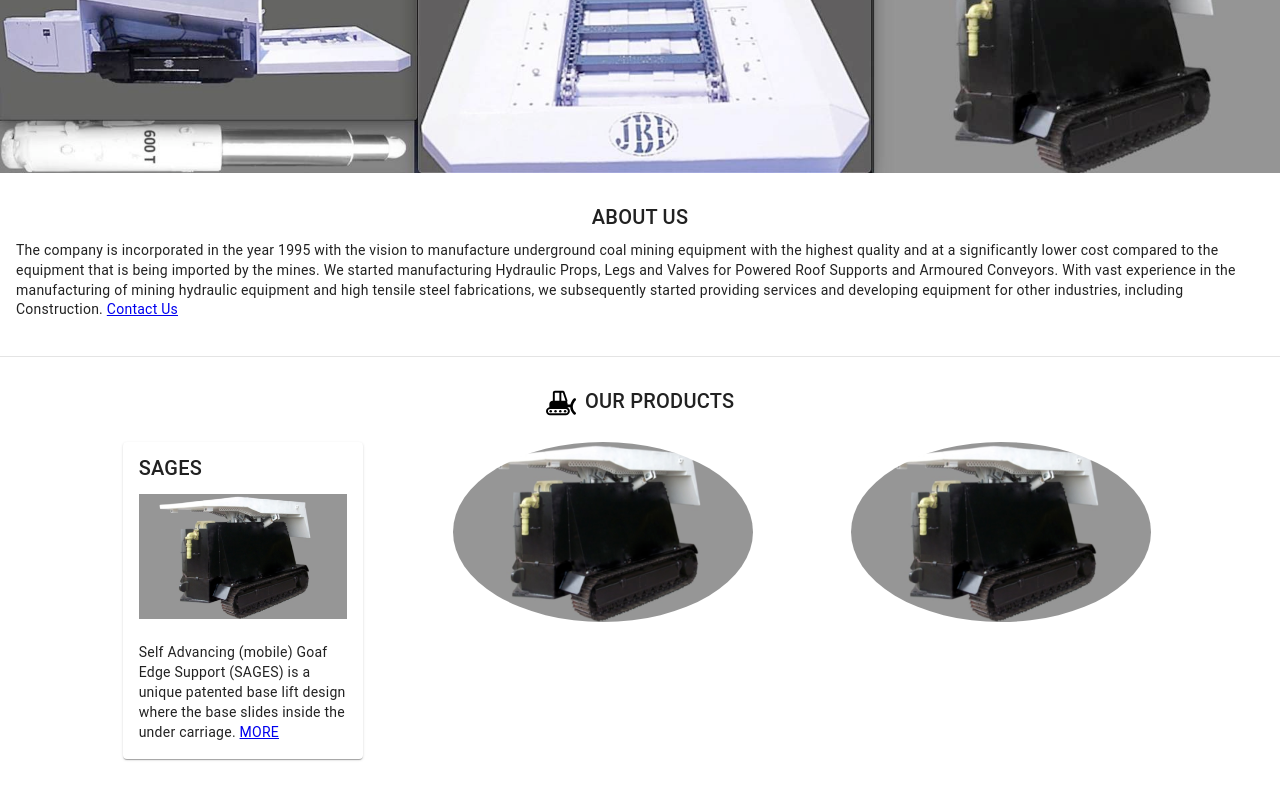
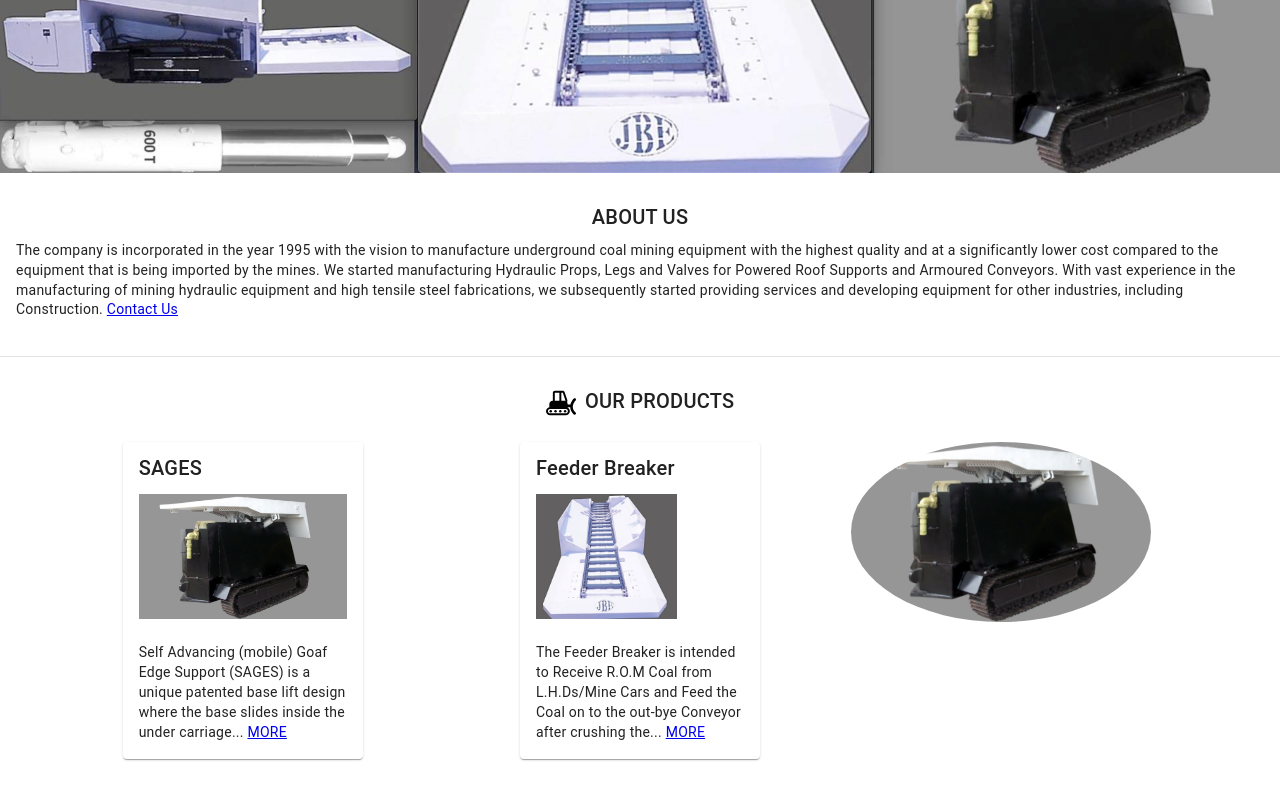
Before and after one commit to analamala/jaya-bharat, a Vue app: page / in a window 1280 px wide. Shown: the part 334-1134 px from the top of the page. Built offline with nearby package versions, Linux system fonts and the light colour scheme.

Commit message:
Build feeder breaker summary & detail pages

```diff
--- a/src/components/Home.vue
+++ b/src/components/Home.vue
@@ -2,11 +2,11 @@
   <v-img src="@/assets/images/products-collage.jpeg" />
   <AboutUs class="my-5"></AboutUs>
   <v-divider color="grey-darken-4"/>
-  <Products class="my-5"></Products>
+  <ProductsSummary class="my-5"></ProductsSummary>
 </template>
 
 <script setup lang="ts">
 //
 import AboutUs from "@/components/AboutUs.vue";
-import Products from "@/views/Products.vue";
+import ProductsSummary from "@/components/Products/ProductsSummary.vue";
 </script>
--- /dev/null
+++ b/src/components/Products/FeederBreakerDetail.vue
@@ -0,0 +1,77 @@
+<template>
+  <div>
+    <v-container fluid>
+      <v-row>
+        <v-col>
+          <h2>Feeder Breaker</h2>
+        </v-col>
+      </v-row>
+      <v-row>
+        <v-col>
+          <v-img src="@/assets/images/feeder-breaker-product.png" width="380px" height="336px"></v-img>
+        </v-col>
+      </v-row>
+      <v-row>
+        <v-col>
+          <p>
+            The Feeder Breaker is intended to Receive R.O.M Coal from L.H.Ds/Mine Cars and Feed the Coal on
+            to the out-bye Conveyor after crushing the Coal to the required size.  The feed rate can be adjusted
+            by varying the Feeder Breaker Conveyor speed. It has an Hopper capacity of 12 Cu.met. The drive is by
+            Flame Proof 3-Phase Induction Motor operated by 550 Volts, 3-Phase Power supply.
+          </p>
+          <br>
+          <p>
+            The Feeder Breaker is mounted on a set of Crawlers through 4 nos Hydraulic cylinders. The Discharge
+            end height and tilt can be adjusted by means of these Cylinders. The Crawlers are operated by
+            Radio-Remote control during shifting of the unit from one place to another.
+          </p>
+          <br>
+          <p>
+            The Chain conveyor consists of twin out board Roller chains connected by Flight bars and driven
+            by Hydraulic Motor and Planetary reducer. The chains have a breaking strength of 70.Tonnes each.
+            The Conveyor Trough is lined with CCO Wear Plates and the Bottom Plates are made of
+            Abrasion Resistant (AR) Plates. The Chains tensioning is by Hydraulic means.
+          </p>
+          <br>
+          <p>
+            The Breaker unit consists of a Rotor whose shaft is mounted with heavy duty Bearings inside sealed
+            housings having sliding provision for Breaker height adjustment. The crushing is done by TC Tipped
+            cutting Picks housed in Pick holders through replaceable Pick Sleeves. Dust suppression is through
+            water curtains containing spray nozzles.
+          </p>
+        </v-col>
+      </v-row>
+      <v-row>
+        <v-col>
+          <b>Specification:</b>
+          <ol class="mx-6">
+            <li><b>Model:</b> JBE-FB-1000</li>
+            <li><b>Processed material:</b> R.O.M Coal</li>
+            <li><b>Feeder Capacity:</b> 1000 T.P.H (Max)</li>
+            <li><b>Hopper capacity:</b> 12 Cu.met</li>
+            <li><b>Chain Conveyor width:</b> 1220mm</li>
+            <li><b>Conveyor speed:</b> 0-30 Met/Min</li>
+            <li><b>Conveyor Chain:</b> 77.9 Pitch Twin Outboard Roller Chain</li>
+            <li><b>Conveyor Drive:</b> Hydraulic</li>
+            <li><b>Input  size:</b> 600 x 900 x 900 mm</li>
+            <li><b>Output size:</b> 100 to 200mm (Adjustable)</li>
+            <li><b>Compressive Strength of Coal:</b> 100 Mpa (Max)</li>
+            <li><b>Crawler Speed:</b> 14 met/Min</li>
+            <li><b>Crawler Drive:</b> Hydraulic with Planetary gear reducer</li>
+            <li><b>Crawler Brakes:</b> 1 Hydraulic and 1 Mechanical fail safe Disc type</li>
+            <li><b>Overall Length:</b> 10.5 Met</li>
+            <li><b>Overall width:</b> 3.15 Met</li>
+            <li><b>Operating height:</b> 2.2 Met (Max)</li>
+            <li><b>Travelling height:</b> 1.6 Met</li>
+            <li><b>Installed Power:</b> 150 K.W  (Max)</li>
+            <li><b>Weight:</b> 30,000 Kgs Appx</li>
+          </ol>
+        </v-col>
+      </v-row>
+    </v-container>
+  </div>
+</template>
+
+<script setup lang="ts">
+//
+</script>
--- /dev/null
+++ b/src/components/Products/FeederBreakerSummary.vue
@@ -0,0 +1,26 @@
+<template>
+  <v-card class="mx-auto" max-width="240">
+    <v-card-item title="Feeder Breaker">
+    </v-card-item>
+    <v-card-text>
+      <v-row>
+        <v-col>
+          <v-img width="141" height="125px"
+                 src="@/assets/images/feeder-breaker-product.png">
+          </v-img>
+        </v-col>
+      </v-row>
+      <v-row>
+        <v-col>
+          The Feeder Breaker is intended to Receive R.O.M Coal from L.H.Ds/Mine Cars and Feed the Coal
+          on to the out-bye Conveyor after crushing the...
+          <router-link to="/feederBreakerDetail">MORE</router-link>
+        </v-col>
+      </v-row>
+    </v-card-text>
+  </v-card>
+</template>
+
+<script setup lang="ts">
+//
+</script>
--- a/src/components/Products/Products.vue
+++ /dev/null
@@ -1,55 +0,0 @@
-<template>
-  <v-card flat>
-    <v-card-title class="text-center">
-      <v-icon class="mr-1"><ProductsIcon/></v-icon>
-      OUR PRODUCTS
-    </v-card-title>
-    <v-card-text>
-      <v-container>
-        <v-row>
-          <v-col>
-            <v-card class="mx-auto" max-width="240">
-              <v-card-item title="SAGES">
-              </v-card-item>
-              <v-card-text>
-                <v-row>
-                  <v-col>
-                    <v-img width="220px" height="125px"
-                           src="@/assets/images/SAGES-product.png">
-                    </v-img>
-                  </v-col>
-                </v-row>
-                <v-row>
-                  <v-col>
-                    Self Advancing (mobile) Goaf Edge Support (SAGES) is a unique patented base lift design where
-                    the base slides inside the under carriage.
-                      <router-link to="/sagesDetail">MORE</router-link>
-                  </v-col>
-                </v-row>
-              </v-card-text>
-
-            </v-card>
-
-          </v-col>
-          <v-col>
-            <v-img class="rounded-circle"
-                   width="300px" height="180px"
-                   src="@/assets/images/SAGES-product.png">
-            </v-img>
-          </v-col>
-          <v-col>
-            <v-img class="rounded-circle"
-                   width="300px" height="180px"
-                   src="@/assets/images/SAGES-product.png">
-            </v-img>
-          </v-col>
-        </v-row>
-      </v-container>
-    </v-card-text>
-  </v-card>
-</template>
-
-<script setup lang="ts">
-//
-import ProductsIcon from "@/components/icons/ProductsIcon.vue";
-</script>
--- /dev/null
+++ b/src/components/Products/ProductsDetail.vue
@@ -0,0 +1,9 @@
+<template>
+  <SAGESDetail class="mb-4"/>
+  <v-divider></v-divider>
+  <SAGESDetail class="mt-2"/>
+</template>
+
+<script setup lang="ts">
+import SAGESDetail from "@/components/Products/SAGESDetail.vue";
+</script>
--- /dev/null
+++ b/src/components/Products/ProductsSummary.vue
@@ -0,0 +1,33 @@
+<template>
+  <v-card flat>
+    <v-card-title class="text-center">
+      <v-icon class="mr-1"><ProductsIcon/></v-icon>
+      OUR PRODUCTS
+    </v-card-title>
+    <v-card-text>
+      <v-container>
+        <v-row>
+          <v-col>
+            <SAGESSummary/>
+          </v-col>
+          <v-col>
+            <FeederBreakerSummary />
+          </v-col>
+          <v-col>
+            <v-img class="rounded-circle"
+                   width="300px" height="180px"
+                   src="@/assets/images/SAGES-product.png">
+            </v-img>
+          </v-col>
+        </v-row>
+      </v-container>
+    </v-card-text>
+  </v-card>
+</template>
+
+<script setup lang="ts">
+//
+import ProductsIcon from "@/components/icons/ProductsIcon.vue";
+import SAGESSummary from "@/components/Products/SAGESSummary.vue";
+import FeederBreakerSummary from "@/components/Products/FeederBreakerSummary.vue";
+</script>
--- a/src/components/Products/SAGESDetail.vue
+++ b/src/components/Products/SAGESDetail.vue
@@ -1,6 +1,6 @@
 <template>
   <div>
-    <v-container fluid class="mb-6">
+    <v-container fluid>
       <v-row>
         <v-col>
           <h2>Self Advancing (mobile) Goaf Edge Support (SAGES)</h2>
--- /dev/null
+++ b/src/components/Products/SAGESSummary.vue
@@ -0,0 +1,26 @@
+<template>
+  <v-card class="mx-auto" max-width="240">
+    <v-card-item title="SAGES">
+    </v-card-item>
+    <v-card-text>
+      <v-row>
+        <v-col>
+          <v-img width="220px" height="125px"
+                 src="@/assets/images/sages-product.png">
+          </v-img>
+        </v-col>
+      </v-row>
+      <v-row>
+        <v-col>
+          Self Advancing (mobile) Goaf Edge Support (SAGES) is a unique patented base lift design where
+          the base slides inside the under carriage...
+          <router-link to="/sagesDetail">MORE</router-link>
+        </v-col>
+      </v-row>
+    </v-card-text>
+  </v-card>
+</template>
+
+<script setup lang="ts">
+//
+</script>
--- a/src/router/index.ts
+++ b/src/router/index.ts
@@ -28,6 +28,12 @@ const routes = [
         component: () => import(/* webpackChunkName: "sagesDetail" */ '@/components/products/SAGESDetail.vue'),
       },
       {
+        path: 'feederBreakerDetail',
+        name: 'FeederBreakerDetail',
+        component: () => import(/* webpackChunkName: "feederBreakerDetail" */
+          '@/components/products/FeederBreakerDetail.vue'),
+      },
+      {
         path: 'services',
         name: 'Services',
         component: () => import(/* webpackChunkName: "services" */ '@/views/Services.vue'),
--- a/src/views/Products.vue
+++ b/src/views/Products.vue
@@ -3,5 +3,5 @@
 </template>
 
 <script lang="ts" setup>
-import Products from '@/components/Products/Products.vue'
+import Products from '@/components/Products/ProductsDetail.vue'
 </script>
```
Also changed, not shown: src/assets/images/feeder-breaker-product.png (added), src/assets/images/sages-product.png (renamed from src/assets/images/SAGES-product.png).
